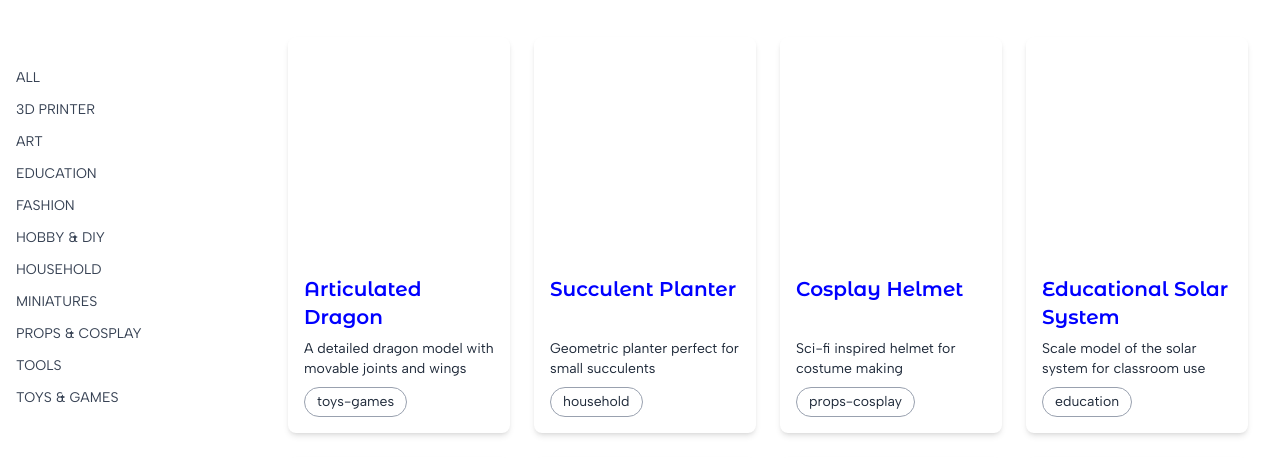
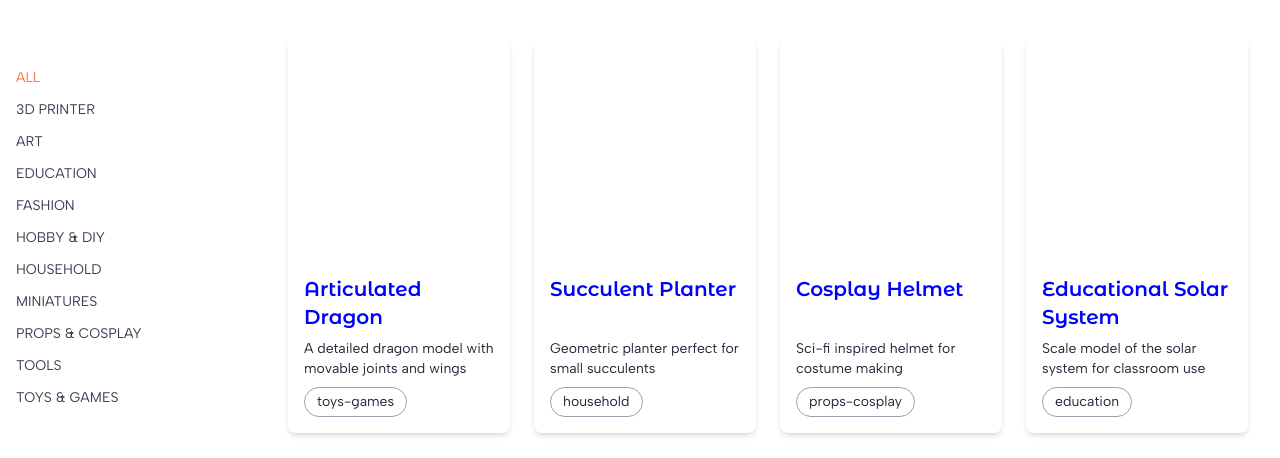
Before and after one commit to zenidreney/my-first-next, a Next.js app: page /3d-models in a window 1280 px wide. Shown: the part 162-620 px from the top of the page. Built offline with nearby package versions, Linux system fonts and the light colour scheme.

Commit message:
added sidebar and corresponding active state by making it a client side.

```diff
--- a/src/app/3d-models/layout.tsx
+++ b/src/app/3d-models/layout.tsx
@@ -1,38 +1,14 @@
 import type { RootLayoutProps } from "../types";
-import { getAllCategories } from "../lib/categories";
-import NavLink from "../components/NavLink";
-import type { Category } from "../types";
+
+import SideBar from "../components/SideBar";
 
 export default function ModelsLayout({ children }: RootLayoutProps) {
-  const categories: Category[] = getAllCategories()
-  console.log(categories)
+
   return (
     <div className="relative flex flex-col min-h-screen md:flex-row">
       {/* Responsive Navigation */}
-      <aside className="sticky top-0 z-10 w-full bg-white border-b border-gray-200 md:fixed md:w-64 md:top-1/2 md:-translate-y-1/2 md:border-none">
-        <div className="relative">
-          <nav className="w-full overflow-x-auto md:overflow-visible scrollbar-hide">
-            <ul className="flex px-4 py-3 space-x-4 whitespace-nowrap md:flex-col md:p-0 md:space-x-0 md:space-y-3">
-              <NavLink
-                href="/3d-models"
-              >
-                All
-              </NavLink>
-              {categories.map(item => (
-                <NavLink
-                  href={`/3d-models/categories/${item.slug}`}
-                  key={item.slug}
-                >
-                  {item.displayName}
-                </NavLink>
-              ))}
-            </ul>
-          </nav>
-          {/* Fading edge/gradient for horizontal scroll hint on mobile */}
-          <div className="absolute top-0 right-0 w-8 h-full pointer-events-none bg-gradient-to-l from-white to-transparent md:hidden" />
-        </div>
-      </aside>
 
+      <SideBar />
       {/* Main Content Area */}
       <main className="flex-1 p-4 md:ml-64">{children}</main>
     </div>
--- /dev/null
+++ b/src/app/components/SideBar.tsx
@@ -0,0 +1,38 @@
+"use client";
+
+import { getAllCategories } from "../lib/categories";
+import type { Category } from "../types";
+import NavLink from "./NavLink";
+import { usePathname } from "next/navigation";
+
+export default function SideBar() {
+  const categories: Category[] = getAllCategories();
+  // console.log(categories);
+  const pathname = usePathname();
+  console.log(pathname);
+
+  return (
+    <aside className="sticky top-0 z-10 w-full bg-white border-b border-gray-200 md:fixed md:w-64 md:top-1/2 md:-translate-y-1/2 md:border-none">
+      <div className="relative">
+        <nav className="w-full overflow-x-auto md:overflow-visible scrollbar-hide">
+          <ul className="flex px-4 py-3 space-x-4 whitespace-nowrap md:flex-col md:p-0 md:space-x-0 md:space-y-3">
+            <NavLink href="/3d-models" isActive = {pathname === "/3d-models"}>
+              All
+            </NavLink>
+            {categories.map((item) => (
+              <NavLink
+                href={`/3d-models/categories/${item.slug}`}
+                key={item.slug}
+                isActive={pathname === `/3d-models/categories/${item.slug}`}
+              >
+                {item.displayName}
+              </NavLink>
+            ))}
+          </ul>
+        </nav>
+        {/* Fading edge/gradient for horizontal scroll hint on mobile */}
+        <div className="absolute top-0 right-0 w-8 h-full pointer-events-none bg-gradient-to-l from-white to-transparent md:hidden" />
+      </div>
+    </aside>
+  );
+}
```
